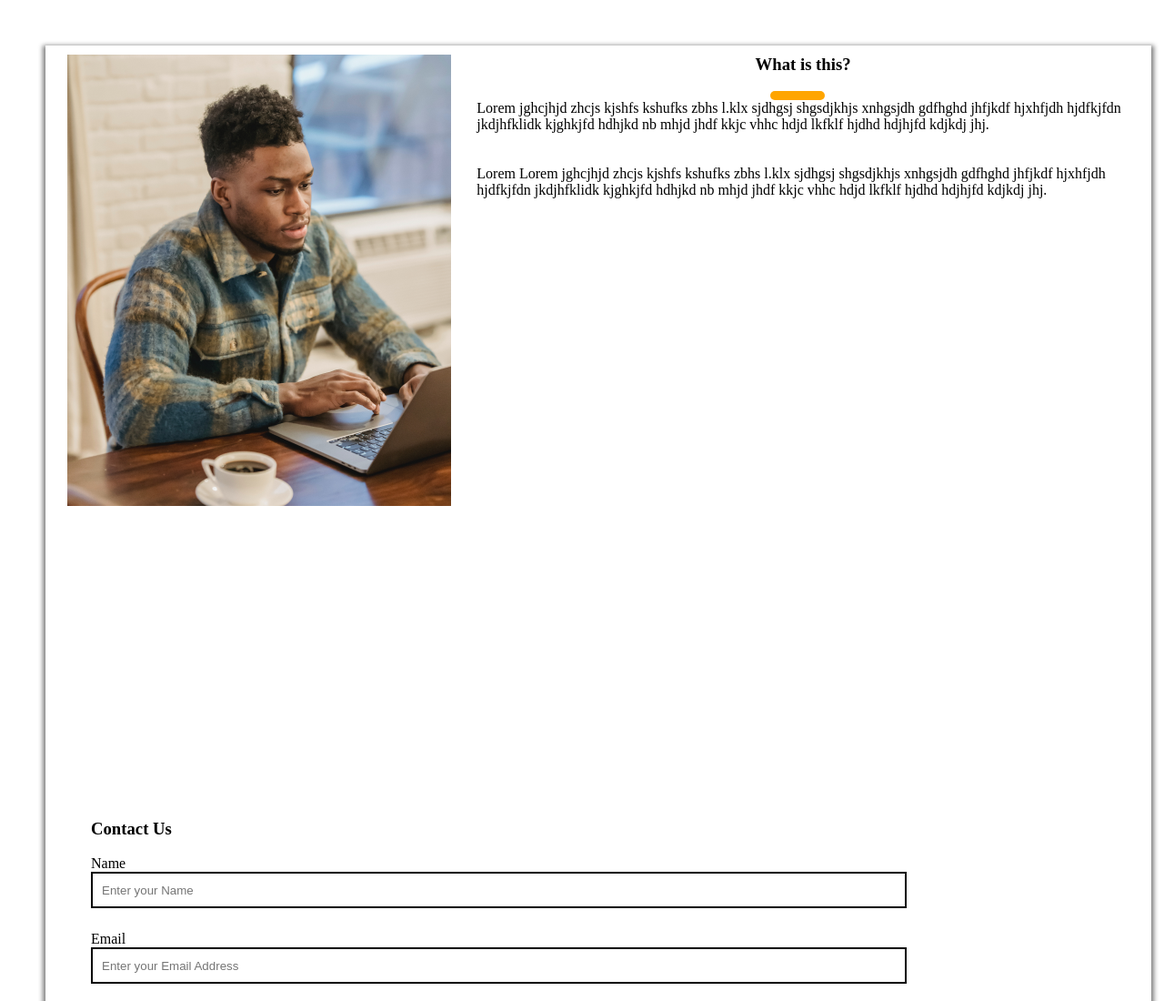
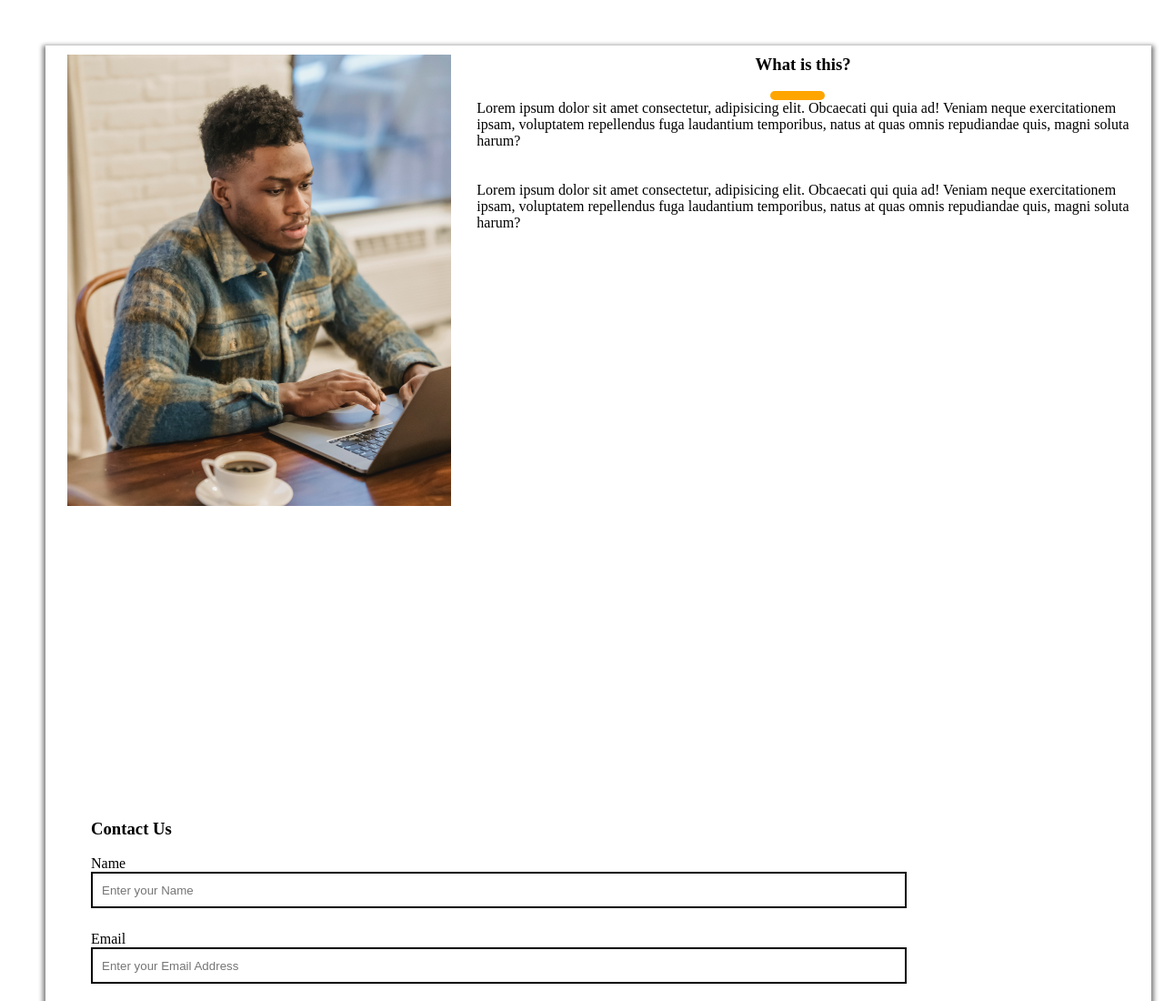
Before and after one commit to alaomichael/kodecamp_bonus_task, a website: page index.html in a window 1280 px wide. Shown: the top 1100 px of the page at 91% size. Drawn offline with Linux system fonts and the light colour scheme.

Commit message:
Added a readme file

```diff
--- a/index.html
+++ b/index.html
@@ -17,10 +17,10 @@
     <h1 class="center">What is this?</h1><br>
     <div class="line" ></div>
 
-    <p> Lorem jghcjhjd zhcjs kjshfs kshufks zbhs l.klx  sjdhgsj shgsdjkhjs xnhgsjdh gdfhghd jhfjkdf hjxhfjdh hjdfkjfdn jkdjhfklidk  kjghkjfd hdhjkd nb mhjd jhdf kkjc vhhc hdjd lkfklf hjdhd hdjhjfd kdjkdj jhj.</p>
+   <p>Lorem ipsum dolor sit amet consectetur, adipisicing elit. Obcaecati qui quia ad! Veniam neque exercitationem ipsam, voluptatem repellendus fuga laudantium temporibus, natus at quas omnis repudiandae quis, magni soluta harum?</p>
     <br>
     <br>
-        <p> Lorem Lorem jghcjhjd zhcjs kjshfs kshufks zbhs l.klx  sjdhgsj shgsdjkhjs xnhgsjdh gdfhghd jhfjkdf hjxhfjdh hjdfkjfdn jkdjhfklidk  kjghkjfd hdhjkd nb mhjd jhdf kkjc vhhc hdjd lkfklf hjdhd hdjhjfd kdjkdj jhj. </p>
+        <p>Lorem ipsum dolor sit amet consectetur, adipisicing elit. Obcaecati qui quia ad! Veniam neque exercitationem ipsam, voluptatem repellendus fuga laudantium temporibus, natus at quas omnis repudiandae quis, magni soluta harum?</p>
 </div>
 </section>
 <section id="message-layout">
```
Also changed, not shown: README.md (added).
